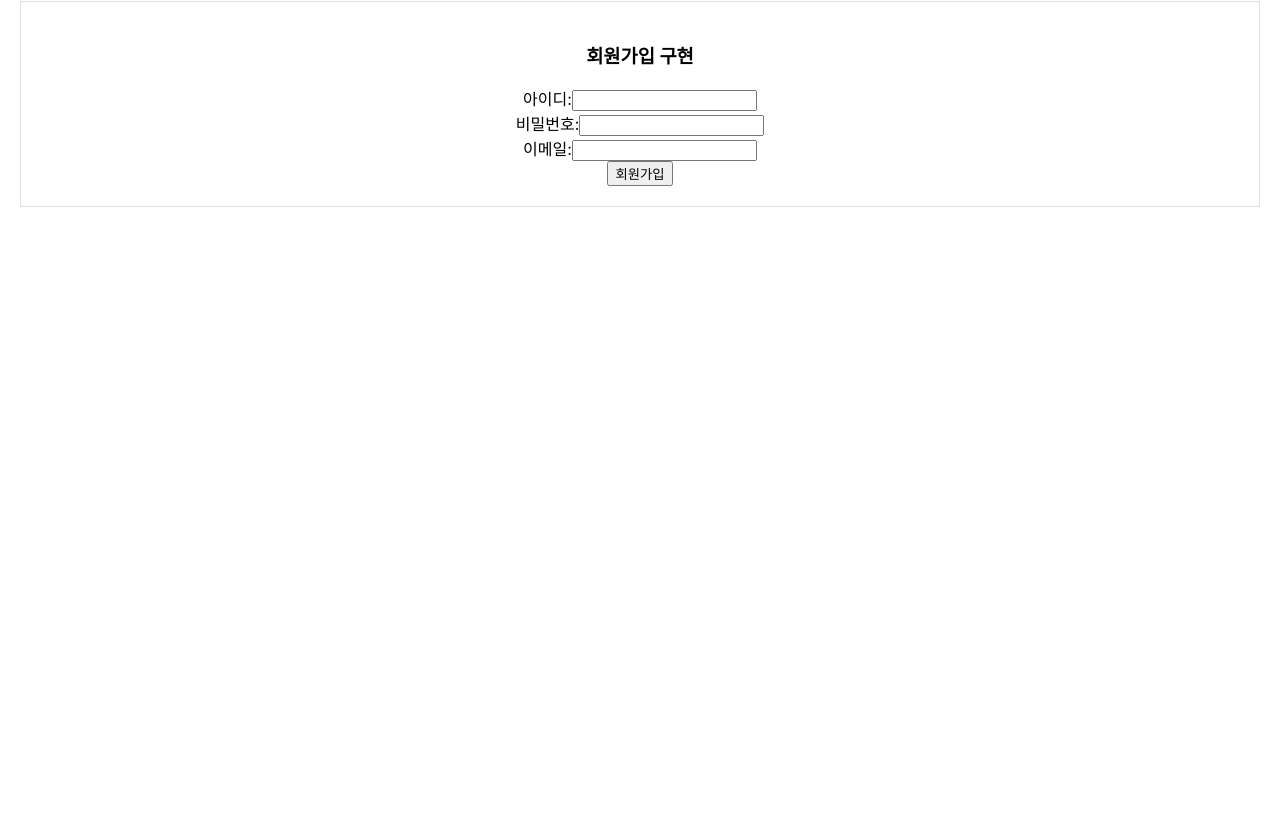
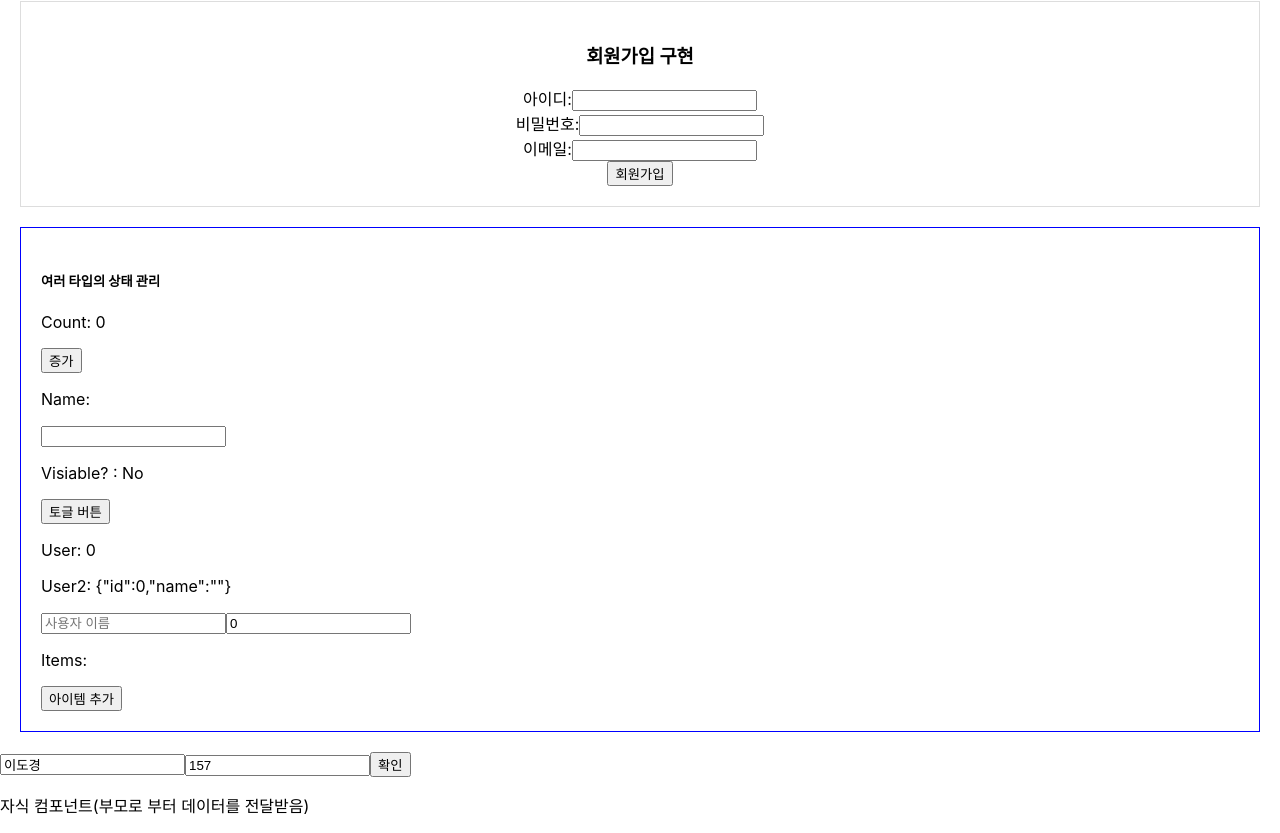
Before and after one commit to Heydia001/korea_1_iot_web_front, a React (Create React App) app in the folder e_react/: page /hooks in a window 1280 px wide. Shown: the part 809-1642 px from the top of the page. Before the commit the page ends 1036 px from the top, so only its background shows below. Built offline with nearby package versions, Linux system fonts and the light colour scheme.

Commit message:
20240827

```diff
--- /dev/null
+++ b/e_react/src/pages/b_hooks/a_UseState/ChildComponent.tsx
@@ -0,0 +1,24 @@
+import React from 'react'
+
+type UserType = {
+  username: string;
+  height: number;
+}
+
+type ChildProps = {
+  userData: UserType | undefined
+}
+
+export default function ChildComponent({ userData }: ChildProps) {
+  return (
+    <div>
+      <p>자식 컴포넌트(부모로 부터 데이터를 전달받음)</p>
+      {userData && (
+        <>
+          <p>사용자 이름: {userData.username}</p>
+          <p>사용자 키: {userData.height}</p>
+        </>
+      )}
+    </div>
+  )
+}
--- /dev/null
+++ b/e_react/src/pages/b_hooks/a_UseState/UseState05.tsx
@@ -0,0 +1,101 @@
+import React, { useState } from "react";
+
+//! useState를 사용한 다양한 타입 상태 관리
+// 숫자, 문자, 논리, 객체, 배열
+
+interface IUser {
+  id: number;
+  name: string;
+}
+
+export default function UseState05() {
+  const [count, setCount] = useState<number>(0);
+  const [name, setName] = useState<string>("");
+  const [isVisiable, setIsVisiable] = useState<boolean>(false);
+  const [user, setUser] = useState<IUser>({
+    id: 0,
+    name: "",
+  });
+  // 배열의 경우 초기값에 주로 []빈 배열 설정
+  const [items, setItems] = useState<string[]>([]);
+
+  const handleUserChange = (e: React.ChangeEvent<HTMLInputElement>) => {
+    const { name, value } = e.target;
+
+    setUser({
+      ...user,
+      [name]: value,
+    });
+  };
+
+  const addItem = () => {
+    const newItem = `Item ${items.length + 1}`;
+
+    setItems([...items, newItem]);
+  }
+
+  return (
+    <div
+      style={{
+        margin: "20px",
+        padding: "20px",
+        border: "1px solid blue",
+      }}
+    >
+      <h5>여러 타입의 상태 관리</h5>
+
+      {/* 숫자형: 카운터 증가 버튼 */}
+      <p>Count: {count}</p>
+      <button
+        onClick={() => {
+          setCount((prevCount) => prevCount + 1);
+        }}
+      >
+        증가
+      </button>
+
+      {/* 문자열: 사용자 이름 입력 필드 */}
+      <p>Name: {name}</p>
+      <input
+        type="text"
+        value={name}
+        onChange={(e) => setName(e.target.value)}
+      />
+
+      {/* 논리형: 토글 버튼 */}
+      <p>Visiable? : {isVisiable ? "Yes" : "No"}</p>
+      <button onClick={() => setIsVisiable(!isVisiable)}>토글 버튼</button>
+
+      {/* 객체: 사용자 정보 수정 입력 필드 */}
+      {/*
+        객체의 속성 데이터는 HTML 영역 내에 출력 가능
+        >> 객체 구조 자체는 출력 불가!
+        >> 객체를 문자열 형식(JSON 형식으로 변환 후)으로 출력
+      */}
+
+      <p>
+        User: {user.id} {user.name}
+      </p>
+      <p>User2: {JSON.stringify(user)}</p>
+
+      <input
+        type="text"
+        name="name"
+        value={user.name}
+        placeholder="사용자 이름"
+        onChange={handleUserChange}
+      />
+      <input
+        type="number"
+        name="id"
+        value={user.id}
+        placeholder="사용자 아이디"
+        onChange={handleUserChange}
+      />
+
+      {/* 배열: 배열 요소 추가 */}
+      <p>Items: {items}</p>
+      <button onClick={addItem}>아이템 추가</button>
+    </div>
+  );
+}
--- /dev/null
+++ b/e_react/src/pages/b_hooks/a_UseState/UseState06.tsx
@@ -0,0 +1,73 @@
+import React, { useState } from "react";
+import ChildComponent from "./ChildComponent";
+
+//! 컴포넌트 트리 안에서의 상태
+//? 상태를 컴포넌트 트리의 아래로 전달
+// >> 부모에서 자식 컴포넌트로 상태 전달
+
+//! 상태(State) VS 속성(Props)
+// 1) 상태
+// - 컴포넌트 '내부'에서 관리되는 데이터
+// - 상태가 변경되면 렌더링을 유발(업데이트)
+// >> 컴포넌트가 '자기 자신'의 상태 변경 가능
+
+// 2) 속성
+// - 부모 컴포넌트(외부)로 부터 받은 데이터
+// - 컴포넌트 간의 데이터 전달에 사용
+// >> 읽기전용 데이터: 자식 컴포넌트에서 수정 X
+
+// +) 리액트에서 컴포넌트는 상태와 속성을 사용하여 데이터와 UI를 관리
+
+type UserType = {
+  username: string;
+  height: number;
+}
+
+const initialValue: UserType = {
+  username: '이도경',
+  height: 157
+}
+
+export default function UseState06() {
+  const [userInfo, setUserInfo] = useState<UserType>(initialValue);
+
+  // 자식 컴포넌트에게 전달할 데이터 관리
+  const [submittedData, setSubmittedData] = useState<UserType | undefined>();
+
+  const { username, height } = userInfo;
+
+  const handleInputChange = (e: React.ChangeEvent<HTMLInputElement>) => {
+    const { name, value } = e.target;
+
+    setUserInfo({
+      ...userInfo,
+      [name]: value
+    });
+  }
+
+  const handleSubmit = () => {
+    // 자식 컴포넌트에 데이터 전달
+    setSubmittedData(userInfo);
+  }
+
+  return (
+    <div>
+      <input
+        type="text"
+        placeholder="이름"
+        name="username"
+        value={username}
+        onChange={handleInputChange}
+      />
+      <input
+        type="text"
+        placeholder="키"
+        name="height"
+        value={height}
+        onChange={handleInputChange}
+      />
+      <button onClick={handleSubmit}>확인</button>
+      <ChildComponent userData={submittedData} />
+    </div>
+  );
+}
--- a/e_react/src/pages/b_hooks/index.tsx
+++ b/e_react/src/pages/b_hooks/index.tsx
@@ -3,6 +3,9 @@ import UseState01 from "./a_UseState/UseState01";
 import UseState02 from "./a_UseState/UseState02";
 import UseState03 from "./a_UseState/UseState03";
 import UseState04 from "./a_UseState/UseState04";
+import UseState05 from "./a_UseState/UseState05";
+import UseState06 from "./a_UseState/UseState06";
+import ChildComponent from "./a_UseState/ChildComponent";
 
 function Index() {
   return (
@@ -16,8 +19,9 @@ function Index() {
       <UseState02 />
       <UseState03 />
       <UseState04 />
-
-
+      <UseState05 />
+      <UseState06 />
+      {/* <ChildComponent /> */}
     </div>
   );
 }
```
Also changed, not shown: e_react/src/pages/b_hooks/a_UseState/UseState04.tsx (line endings or trailing spaces).
